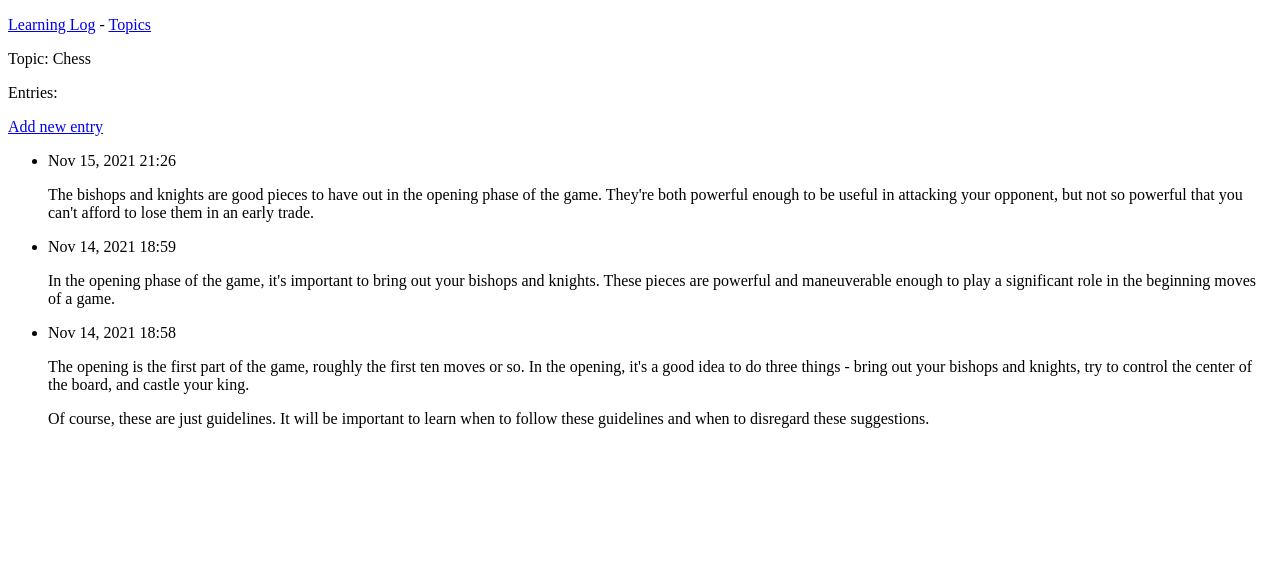
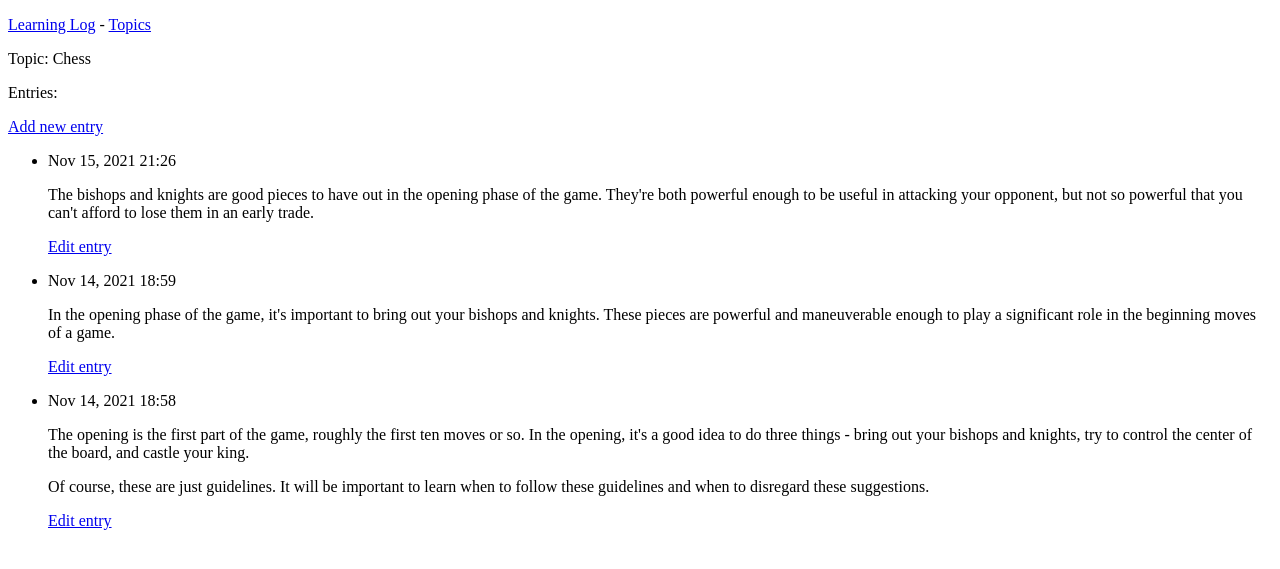
Before and after one commit to ReturntoSender/python_crashkurs, a Django app: page /topics/1/ in a window 1280 px wide. Shown: the top 569 px of the page. Run offline with Django 3.2, Linux system fonts and the light colour scheme; data comes from the database, SQL or seed files in the repository.

Commit message:
added edit_entry site

```diff
--- a/webanwendungen/learning_logs/templates/learning_logs/topic.html
+++ b/webanwendungen/learning_logs/templates/learning_logs/topic.html
@@ -14,6 +14,7 @@
     <li>
         <p>{{ entry.date_added|date:'M d, Y H:i' }}</p>
         <p>{{ entry.text|linebreaks }}</p>
+        <p><a href="{% url 'learning_logs:edit_entry' entry.id %}">Edit entry</a></p>
     </li>
     {% empty %}
     <li>There are no entries for this topic yet.</li>
--- a/webanwendungen/learning_logs/urls.py
+++ b/webanwendungen/learning_logs/urls.py
@@ -17,4 +17,6 @@ urlpatterns = [
     path('new_topic/', views.new_topic, name='new_topic'),
     # Seite zum Hinzufügen neuer Einträge
     path('new_entry/<int:topic_id>/', views.new_entry, name='new_entry'),
+    # Seite zum Bearbeiten eines Eintrags
+    path('edit_entry/<int:entry_id>/', views.edit_entry, name='edit_entry')
 ]
--- a/webanwendungen/learning_logs/views.py
+++ b/webanwendungen/learning_logs/views.py
@@ -1,5 +1,5 @@
 from django.shortcuts import render, redirect
-from .models import Topic
+from .models import Topic, Entry
 from .forms import TopicForm, EntryForm
 
 
@@ -63,3 +63,23 @@ def new_entry(request, topic_id):
     title = 'Neuer Eintrag'
     context = {'topic': topic, 'form': form, 'title': title}
     return render(request, 'learning_logs/new_entry.html', context)
+
+
+def edit_entry(request, entry_id):
+    """Edit an existing entry"""
+    entry = Entry.objects.get(id=entry_id)
+    topic = entry.topic
+
+    if request.method != 'POST':
+        # Ursprüngliche Anforderung; das mit dem jetzigen Eintrag vorab
+        # ausgefüllte Formular wird angezeigt.
+        form = EntryForm(instance=entry)
+    else:
+        # POST-Daten übermittelt; Daten werden verarbeitet.
+        form = EntryForm(instance=entry, data=request.POST)
+        if form.is_valid():
+            form.save()
+            return redirect('learning_logs:topic', topic_id=topic.id)
+    title = 'Bearbeite Eintrag'
+    context = {'entry': entry, 'title': title, 'topic': topic, 'form': form}
+    return render(request, 'learning_logs/edit_entry.html', context)
```
